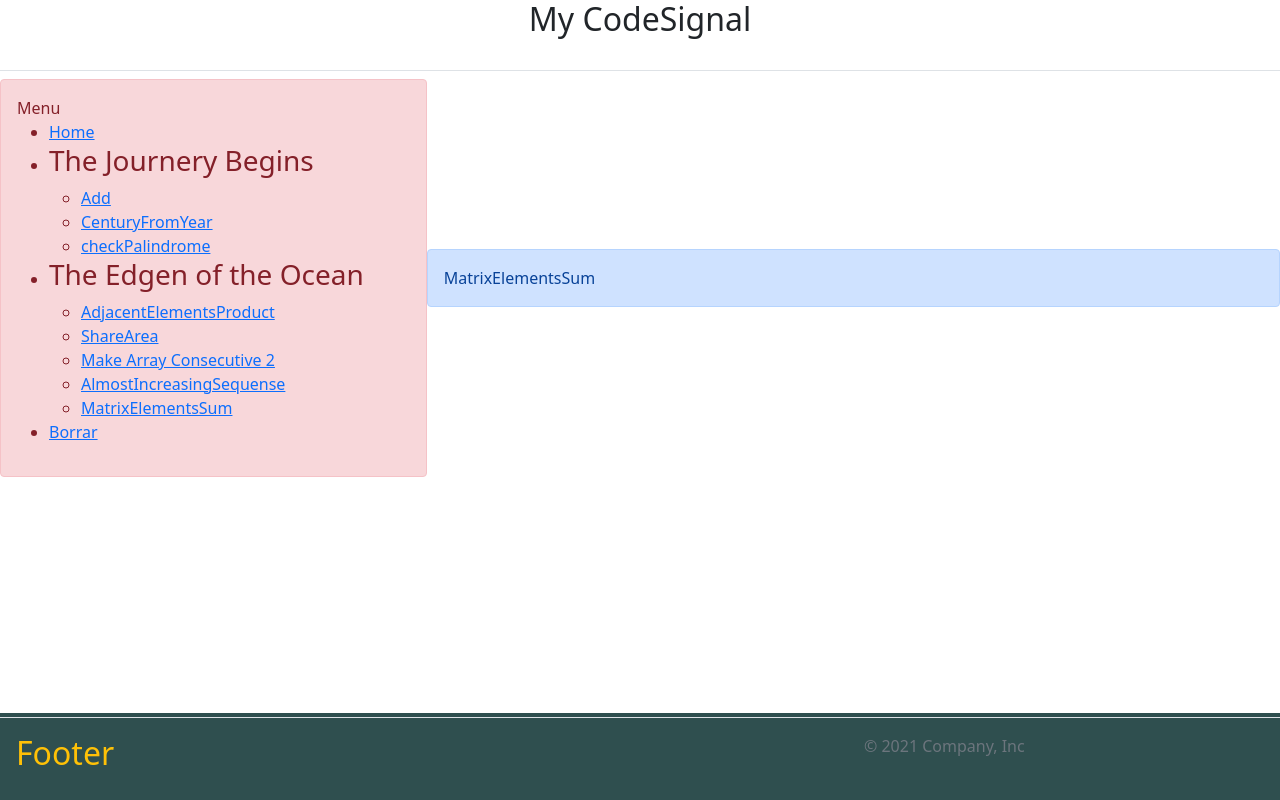
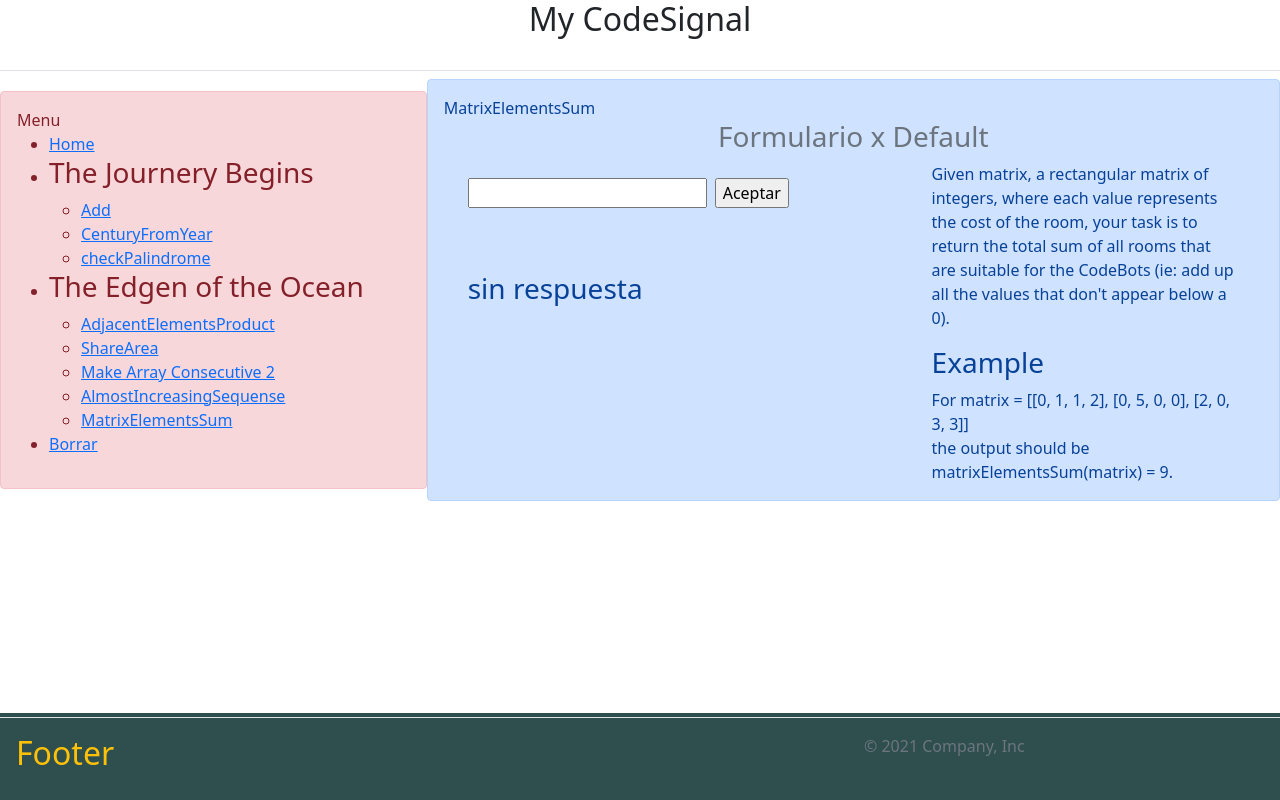
Before and after one commit to YordanSBarrera/My_App_CodeSign, a React (Create React App) app: page /MatrixElementsSum in a window 1280 px wide. Built offline with nearby package versions, Linux system fonts and the light colour scheme.

Commit message:
finish Edge of the Ocean

```diff
--- a/src/components/Vistas/AlmostIncreasingSequense.js
+++ b/src/components/Vistas/AlmostIncreasingSequense.js
@@ -5,7 +5,7 @@ import Formulario1I from "../Formulario1I";
 
 const AlmostIncreasingSequense = () => {
   const [array, setArray] = useState("0,0");
-  const [respuesta, setRespuesta] = useState("True");
+  const [respuesta, setRespuesta] = useState("");
   const info = (
     <div>
       <p>
@@ -30,7 +30,9 @@ const AlmostIncreasingSequense = () => {
 
   const handleSubmit = (e) => {
     e.preventDefault();
-    setRespuesta(AlmostincreasingSequenceFunc(inStringOutArray(array)));
+    setRespuesta(
+      AlmostincreasingSequenceFunc(inStringOutArray(array)) ? "True" : "False"
+    );
   };
   return (
     <div>
--- a/src/components/Vistas/MakeArrayConsecutive2.js
+++ b/src/components/Vistas/MakeArrayConsecutive2.js
@@ -5,7 +5,7 @@ import { Make_Array_Consecutive_2Func } from "../codeSignal/EdgeOfTheOcean";
 
 const MakeArrayConsecutive2 = () => {
   const [array, setArray] = useState("0,0");
-  const [respuesta, setRespuesta] = useState("0");
+  const [respuesta, setRespuesta] = useState("");
   const info = (
     <div>
       <p>
--- a/src/components/Vistas/MatrixElementsSum.js
+++ b/src/components/Vistas/MatrixElementsSum.js
@@ -1,5 +1,48 @@
+import { useState } from "react";
+import { inStringOuMatrix } from "../codeSignal/FuncionesAux";
+import Formulario1I from "../Formulario1I";
+import { MatrixElementsSumFunc } from "../codeSignal/EdgeOfTheOcean";
 const MatrixElementsSum = () => {
-  return <div>MatrixElementsSum</div>;
+  const [matrix, setMatrix] = useState([
+    [0, 0],
+    [0, 0],
+  ]);
+  const [respuesta, setRespuesta] = useState("sin respuesta");
+  const info = (
+    <div>
+      <p>
+        Given matrix, a rectangular matrix of integers, where each value
+        represents the cost of the room, your task is to return the total sum of
+        all rooms that are suitable for the CodeBots (ie: add up all the values
+        that don't appear below a 0).
+      </p>
+      <h3>Example</h3>
+      For matrix = [[0, 1, 1, 2], [0, 5, 0, 0], [2, 0, 3, 3]]
+      <br />
+      the output should be matrixElementsSum(matrix) = 9.
+    </div>
+  );
+  const handleSubmit = (e) => {
+    e.preventDefault();
+    console.log(inStringOuMatrix(matrix));
+    // inStringOuMatrix(matrix);
+
+    setRespuesta(MatrixElementsSumFunc(inStringOuMatrix(matrix)));
+    //);
+  };
+  return (
+    <div>
+      MatrixElementsSum
+      <Formulario1I
+        valorInial={matrix}
+        nameFormulario={""}
+        info={info}
+        setValue={setMatrix}
+        respuesta={respuesta}
+        handleSubmit={handleSubmit}
+      />
+    </div>
+  );
 };
 
 export default MatrixElementsSum;
--- a/src/components/codeSignal/EdgeOfTheOcean.js
+++ b/src/components/codeSignal/EdgeOfTheOcean.js
@@ -42,40 +42,49 @@ export const Make_Array_Consecutive_2Func = (Array) => {
 };
 //exercise #7
 export const AlmostincreasingSequenceFunc = (Array) => {
-  //let valor = 0;
   let check = false;
   for (let index = 1; index < Array.length; index++) {
-    console.log("i..>", Array[index]);
     if (Array[index - 1] >= Array[index]) {
+      console.log("ivalue..>", Array[index]);
       if (check) {
-        return "false";
+        return false;
       } else {
-        check = true;
         if (1 < index) {
-          console.log("i-", index, " l..>", Array.length);
+          // console.log("ipos-", index, " l..>", Array.length);
+          //casos especificos
+          if (index === Array.length - 1) {
+            return true;
+          }
+          if (Array[index - 2] >= Array[index]) {
+            console.log("c2..", Array[index - 2], " > ", Array[index]);
+            check = true;
+          }
           if (Array[index - 1] >= Array[index + 1]) {
-            return "false";
+            console.log("c1..", Array[index - 1], " > ", Array[index + 1]);
+            if (check) {
+              return false;
+            }
+            check = true;
           }
         }
+        check = true;
       }
     }
   }
-  return "true";
+  return true;
 };
 //exercise #8
-export const MatrixElementsSum = () => {
-  /*******************
-     REPARAR   &&& Ajustar
-     **************** */
-  const matrix = [
-    [0, 1, 1, 2],
-    [0, 5, 0, 0],
-    [2, 0, 3, 3],
-  ];
+export const MatrixElementsSumFunc = (matrix) => {
+  // const matrix = [
+  //   [0, 1, 1, 2],
+  //   [0, 5, 0, 0],
+  //   [2, 0, 3, 3],
+  // ];
+  console.log(matrix);
   let count = 0;
   for (let x = 0; x < matrix[0].length; x++) {
     for (let y = 0; y < matrix.length; y++) {
-      //  console.log("M[y][x]: ", matrix[y][x], "x: ", x, "y: ", y);
+      console.log("M[y][x]: ", matrix[y][x], "x: ", x, "y: ", y);
       if (matrix[y][x]) {
         count += matrix[y][x];
         //  console.log(count);
--- a/src/components/codeSignal/FuncionesAux.js
+++ b/src/components/codeSignal/FuncionesAux.js
@@ -59,3 +59,22 @@ export const getNumbersInString = (stringIn) => {
   const respuesta = stringIn.replace(/\D/g, "");
   return respuesta;
 };
+
+export const inStringOuMatrix = (stringIn) => {
+  let trosos = stringIn.split("]");
+  let matrix = [];
+  trosos.forEach((element) => {
+    const valueAux = inStringOutArray(element);
+    if (valueAux.length > 1) {
+      matrix.push(valueAux);
+    }
+  });
+  // console.log(matrix.length, matrix);
+  return matrix;
+};
+
+export const printMatrix = (matrix) => {
+  //const valueReturn = matrix;
+  console.log("print");
+  return <div>{matrix.map((elemt) => elemt)}</div>;
+};
```
Also changed, not shown: src/components/codeSignal/SmoothSailing.js (added).
